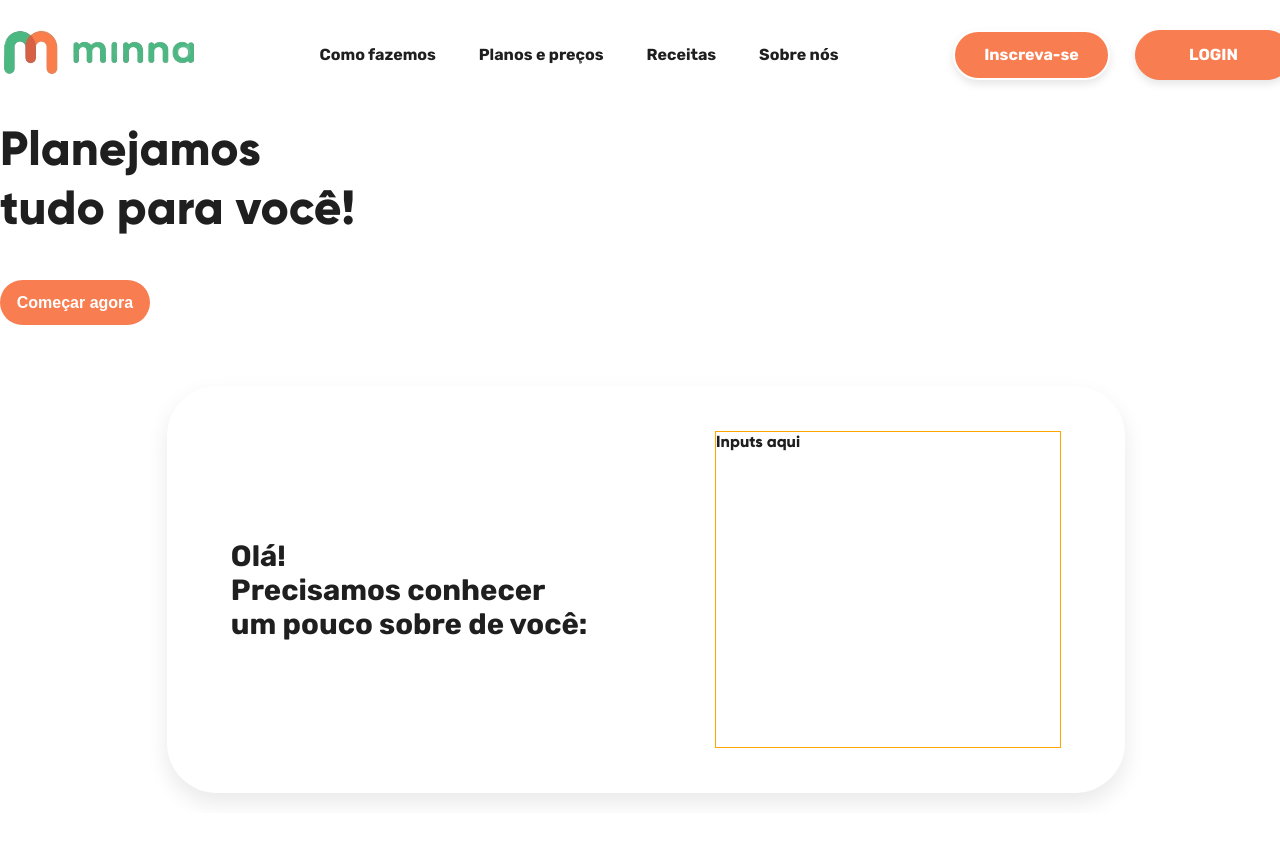
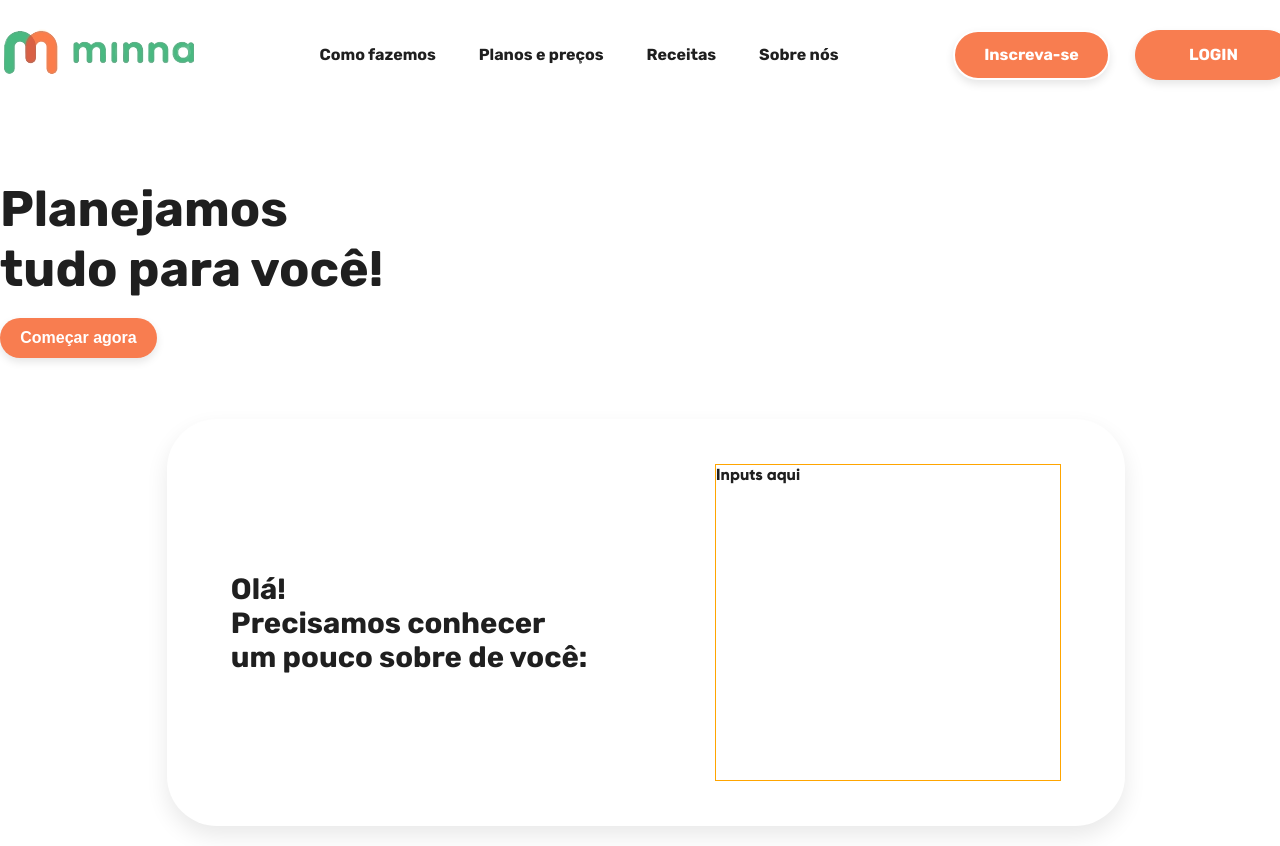
Before and after one commit to AugustoMagalhaes/cloudopss-desafio, a React (Create React App) app: page / in a window 1280 px wide. Before the commit the page ends 813 px from the top, so only its background shows below. Built offline with nearby package versions, Linux system fonts and the light colour scheme.

Commit message:
refac: apos entender a ferramenta figma, adequa css do componente (e dos outros).

```diff
--- a/src/components/Planning/Planning.css
+++ b/src/components/Planning/Planning.css
@@ -1,32 +1,32 @@
 .planning {
   display: flex;
   flex-flow: column nowrap;
-  height: 245px;
-  justify-content: space-between;
-  width: 80vw;
+  font-family: Rubik, sans-serif;
+  height: 198px;
+  margin-top: 80px;
+  width: 400px;
 }
 
 .planning-title-container {
   display: flex;
   flex-flow: column nowrap;
-  height: 80%;
+  height: 198px;
   justify-content: center;
 }
 
 .planning-title {
-  font-size: 48px;
-  font-weight: 1000;
-  margin: 0;
-  padding: 0;
+  font-size: 50px;
+  font-weight: 700;
 }
 
 .planning-btn {
   background-color: #f87d50;
   border: none;
-  border-radius: 100px;
+  border-radius: 50px;
+  box-shadow: 0 4px 8px rgba(0, 0, 0, 0.1);
   color: white;
   font-size: 16px;
   font-weight: 700;
-  height: 45px;
-  width: 150px;
+  height: 50px;
+  width: 157px;
 }
```
